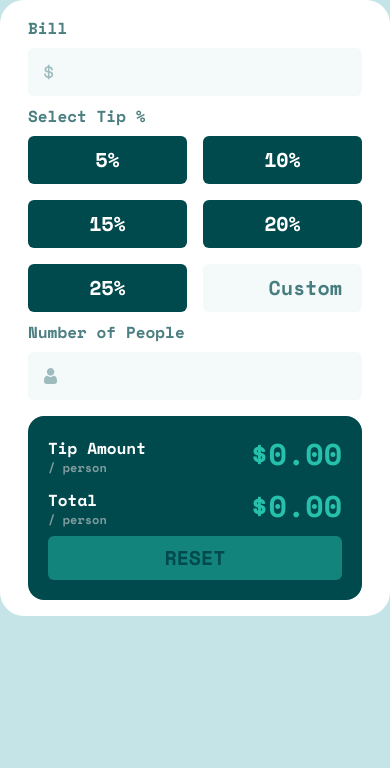
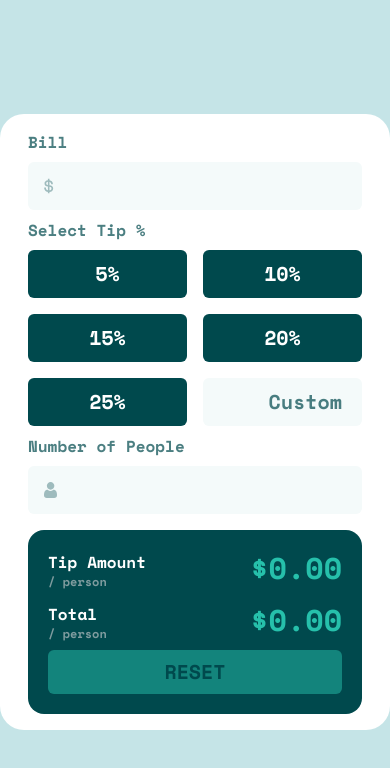
Before and after one commit to oudajosefu/TipCalculatorApp, a Next.js app: page / in a window 390 px wide. Shown: the top 768 px of the page. Built offline with nearby package versions, Linux system fonts and the light colour scheme.

Commit message:
Justified to center

```diff
--- a/src/pages/index.tsx
+++ b/src/pages/index.tsx
@@ -28,7 +28,7 @@ const Home: NextPage = () => {
                 <link rel='apple-touch-icon' href='/apple-icon.png' />
             </Head>
 
-            <main className="flex flex-col min-h-screen lg:items-center bg-grayish-cyan-200 lg:justify-center">
+            <main className="flex flex-col min-h-screen lg:items-center bg-grayish-cyan-200 justify-center">
                 <Header height='hidden md:flex h-36 lg:h-auto lg:-mt-20' />
                 <div className='flex flex-col justify-start rounded-3xl bg-white md:min-h-fit md:rounded-t-3xl px-7 py-4 lg:p-11 lg:w-2/3 2xl:w-1/2 lg:rounded-3xl lg:flex-row lg:mt-16 lg:h-1/2 lg:gap-11 gap-4'>
                     <div className='flex flex-auto gap-2 flex-col justify-evenly'>
```
